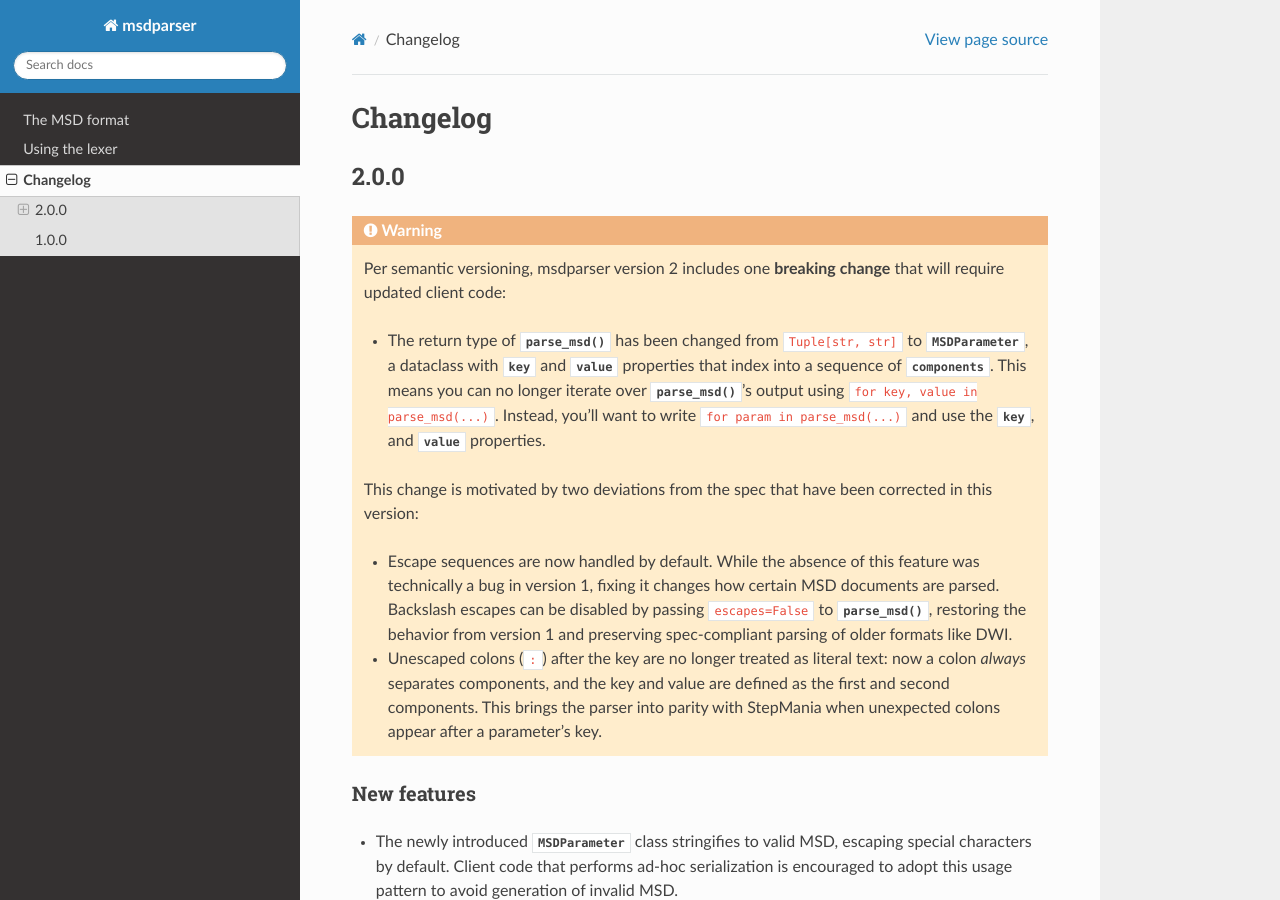
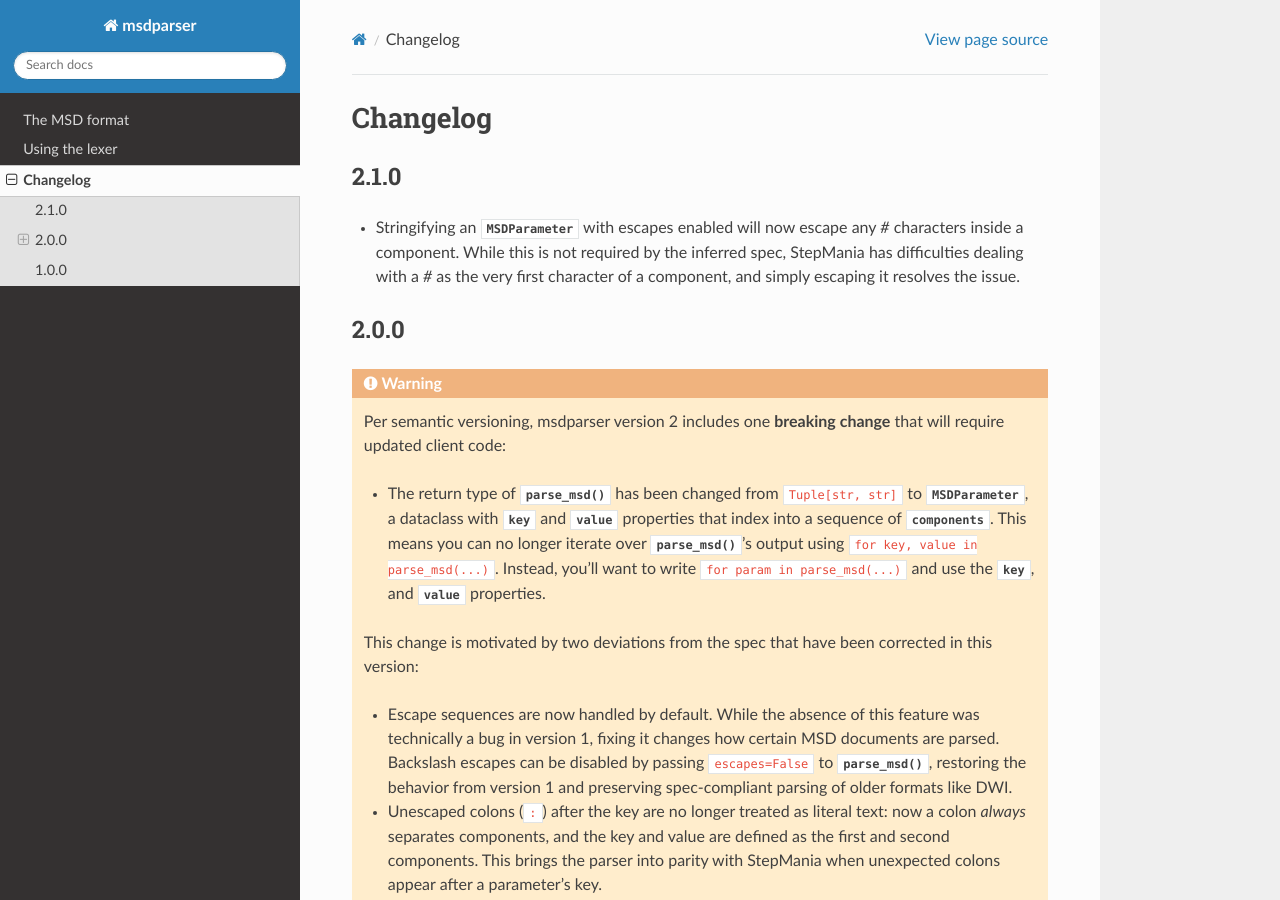
Before and after one commit to garcia/msdparser, a Sphinx documentation site: the page built from docs/source/changelog.rst, in a window 1280 px wide and 900 px high. Built offline with Sphinx 7.4.7 and the Read the Docs theme 2.0.0, drawn with Linux system fonts in a browser that asks for light colours.

Commit message:
[2.1.0rc1] Escape `#` during MSDParameter serializiation if escapes are enabled

```diff
--- a/docs/source/changelog.rst
+++ b/docs/source/changelog.rst
@@ -1,5 +1,15 @@
 Changelog
 =========
+
+2.1.0
+-----
+
+* Stringifying an :class:`.MSDParameter` with escapes enabled
+  will now escape any `#` characters inside a component.
+  While this is not required by the inferred spec,
+  StepMania has difficulties dealing with a `#`
+  as the very first character of a component,
+  and simply escaping it resolves the issue.
 
 2.0.0
 -----
--- a/msdparser/__init__.py
+++ b/msdparser/__init__.py
@@ -2,7 +2,7 @@
 This top-level module re-exports :func:`.parse_msd`, :class:`.MSDParameter`,
 and :class:`.MSDParserError` for convenience.
 """
-__version__ = "2.0.0"
+__version__ = "2.1.0rc1"
 __all__ = ["MSDParserError", "MSDParameter", "parse_msd"]
 
 from .parser import MSDParserError, parse_msd
```
Also changed, not shown: 2 other files.
